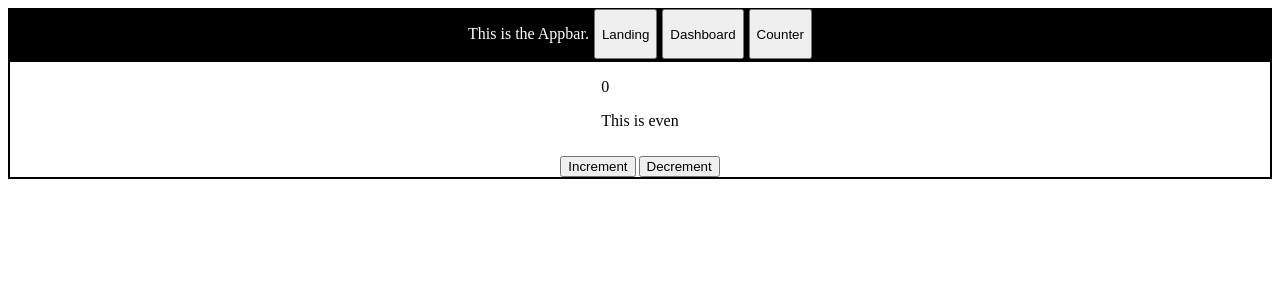
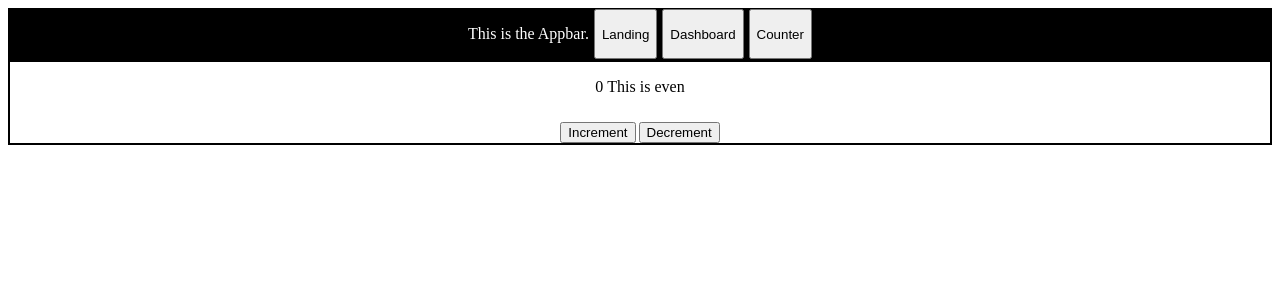
Before and after one commit to rajneesh069/react.js-lazy-loading, a React (Vite) app: page /counter in a window 1280 px wide. Shown: the top 300 px of the page. Built offline with nearby package versions, Linux system fonts and the light colour scheme; the HTML template or start-up script is replaced by a standard one.

Commit message:
fix some styling

```diff
--- a/src/App.tsx
+++ b/src/App.tsx
@@ -11,6 +11,7 @@ function App() {
   // const [count, setCount] = useState<number>(0);
   return (
     <div>
+      <RecoilRoot>
         <BrowserRouter>
           <Appbar />
           <Routes>
@@ -33,15 +34,16 @@ function App() {
             <Route
               path="/counter"
               element={
-              <RecoilRoot>
+                <div>
                   {/* <CountContext.Provider value={{ count, setCount }}> */}
                   <Counter />
                   {/* </CountContext.Provider> */}
-              </RecoilRoot>
+                </div>
               }
             />
           </Routes>
         </BrowserRouter>
+      </RecoilRoot>
     </div>
   );
 }
--- a/src/components/Counter.tsx
+++ b/src/components/Counter.tsx
@@ -16,9 +16,7 @@ export default function Counter() {
       }}
     >
       <ShowCount />
-      <div>
-        <CounterButtons />
-      </div>
+      <CounterButtons />
     </div>
   );
 }
--- a/src/components/ShowCount.tsx
+++ b/src/components/ShowCount.tsx
@@ -11,7 +11,7 @@ export default function ShowCount() {
   // const count = useRecoilValue(countAtom);
   const isEven = useRecoilValue(evenSelector);
   return (
-    <div>
+    <div style={{ display: "flex", gap: 4 }}>
       <p>{count}</p>
       <p>{!isEven ? "This is even" : null}</p>
     </div>
```
Lines whose indentation alone changed are shown as unchanged.
